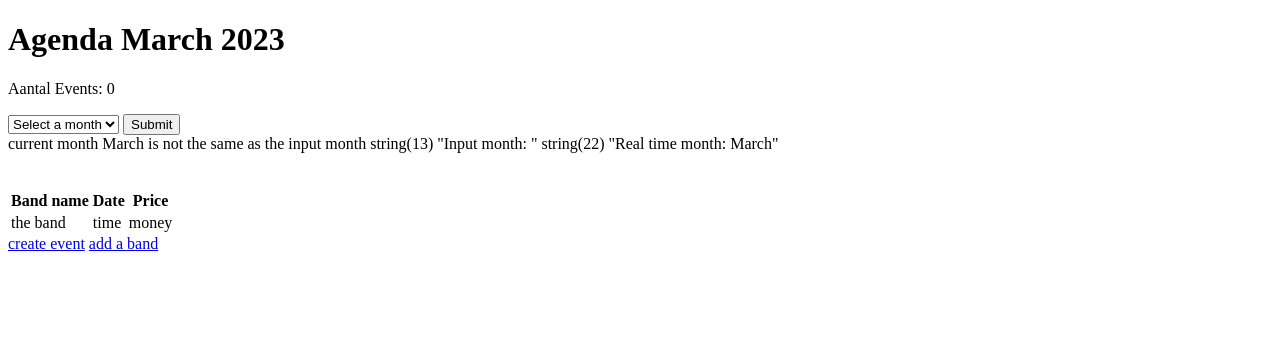
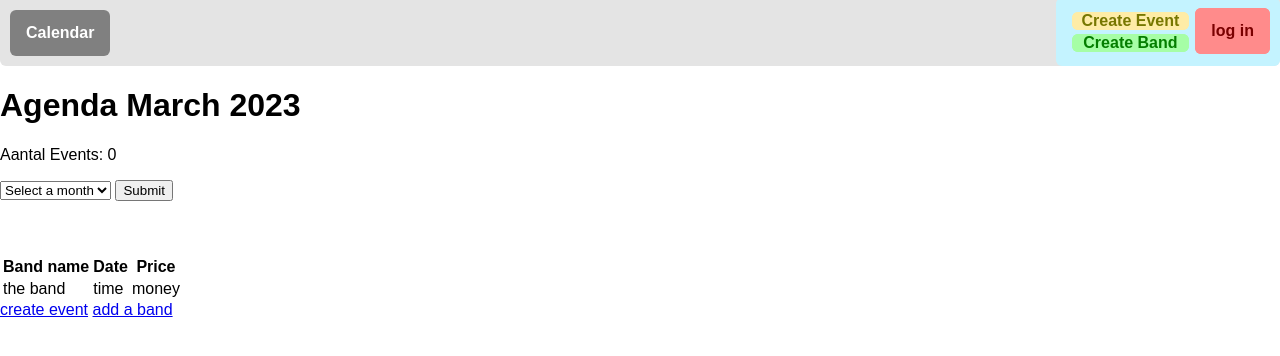
Before and after one commit to Pluers/Pluers.github.io, a PHP site: page / in a window 1280 px wide. Shown: the top 356 px of the page. Run offline with PHP 8.4, Linux system fonts and the light colour scheme; data that the repository does not hold is empty.

Commit message:
added some more pages and corrected colors

```diff
--- /dev/null
+++ b/header.php
@@ -0,0 +1,147 @@
+<!DOCTYPE html>
+<html>
+
+    <style>
+        :root {
+            --navbar-padding: 10px;
+            --border-radius: 11px;
+            --border-radius-small: 6px;
+            --navbar-height: 14px;
+            --navbar-main-color: #e4e4e4;
+            --navbar-admin-color: #c4f3ff;
+            --button-transition: filter ease-in-out 0.2s;
+            --button-filter-brightness: brightness(0.8);
+        }
+
+        body {
+            margin: unset;
+            padding: unset;
+            font-family: Arial, Helvetica, sans-serif;
+        }
+
+        /* Main bar */
+        ul {
+            list-style-type: none;
+            margin: unset;
+            overflow: hidden;
+            background-color: var(--navbar-main-color);
+            padding: var(--navbar-padding);
+            border-radius: 0 0 var(--border-radius-small) var(--border-radius-small);
+        }
+
+
+        li {
+            float: left;
+        }
+
+        li a {
+            display: block;
+            color: white;
+            text-align: center;
+            padding: var(--navbar-height) 16px;
+            text-decoration: none;
+            font-weight: bold;
+        }
+
+        li,
+        li a,
+        div {
+            border-radius: var(--border-radius-small);
+        }
+
+        /*buttons */
+        /*calendar button */
+        .calendar:hover {
+            filter: var(--button-filter-brightness);
+            -webkit-transition: var(--button-transition);
+        }
+
+        .calendar {
+            background-color: grey;
+            -webkit-transition: var(--button-transition);
+        }
+
+        /* Admin bar */
+
+        .admin_panel {
+            background-color: var(--navbar-admin-color);
+            border-radius: var(--border-radius-small);
+            position: absolute;
+            right: 0;
+            top: -2.5px;
+        }
+
+
+
+        .create_items {
+            margin: 0 6px;
+        }
+
+        .create_items div a {
+            padding: 0 10px;
+            margin: 4px 0;
+        }
+
+        /*buttons */
+        .create_event,
+        .create_event a {
+            background-color: #feeca6;
+            color: #777700;
+        }
+
+        .create_band,
+        .create_band a {
+            background-color: #a6fea6;
+            color: #047e00;
+        }
+
+        .login,
+        .login a {
+            background-color: #ff8b8b;
+            color: #7a0000;
+        }
+
+        .create_event,
+        .create_event a,
+        .create_band,
+        .create_band a,
+        .login,
+        .login a {
+            -webkit-transition: var(--button-transition);
+        }
+
+        .create_event:hover,
+        .create_event a:hover,
+        .create_band:hover,
+        .create_band a:hover,
+        .login:hover,
+        .login a:hover {
+            filter: var(--button-filter-brightness);
+            -webkit-transition: var(--button-transition);
+        }
+    </style>
+
+    <head>
+        <div>
+            <ul>
+                <li class="calendar">
+                    <a href="/Pluers.github.io/">Calendar</a>
+                </li>
+            </ul>
+            <ul class="admin_panel">
+                <li class="create_items">
+                    <div class="create_event">
+                        <a href="/Pluers.github.io/pages/create_event.php">Create Event</a>
+                    </div>
+                    <div class="create_band">
+                        <a href="/Pluers.github.io/pages/create_band.php">Create Band</a>
+                    </div>
+                </li>
+                <li class="login">
+                    <a href="/Pluers.github.io/admin/login.php">log in</a>
+                </li>
+            </ul>
+        </div>
+    </head>
+
+</html>
--- a/index.php
+++ b/index.php
@@ -1,5 +1,9 @@
 <!DOCTYPE html>
 <html>
+
+    <head>
+        <?php include_once("header.php") ?>
+    </head>
 
     <body>
 
@@ -29,7 +33,9 @@
 
         <?php
         $RTMONTH = date("F", strtotime('m'));
+        if (!empty($_POST["Maand"])) {
             $inputMonth = $_POST["Maand"];
+            if ($inputMonth == !null) {
                 if ($_POST["Maand"] === $RTMONTH) {
                     echo "current month " . $RTMONTH . " is the same as the input month " . $inputMonth;
                 } else {
@@ -37,6 +43,12 @@
                     var_dump("Input month: " . $_POST["Maand"]);
                     var_dump("Real time month: " . $RTMONTH);
                 }
+            } else {
+                var_dump($inputMonth);
+            }
+        }
+
+
         ?>
         <br>
         <br>
--- a/pages/create_event.php
+++ b/pages/create_event.php
@@ -2,6 +2,7 @@
 <html>
 
     <head>
+        <?php include_once("../header.php") ?>
         <h1>Create Event</h1>
     </head>
 
```
Also changed, not shown: admin/login.php (added, +15 -0 lines), pages/create_band.php (added, +19 -0 lines). Lines whose indentation alone changed are shown as unchanged.
